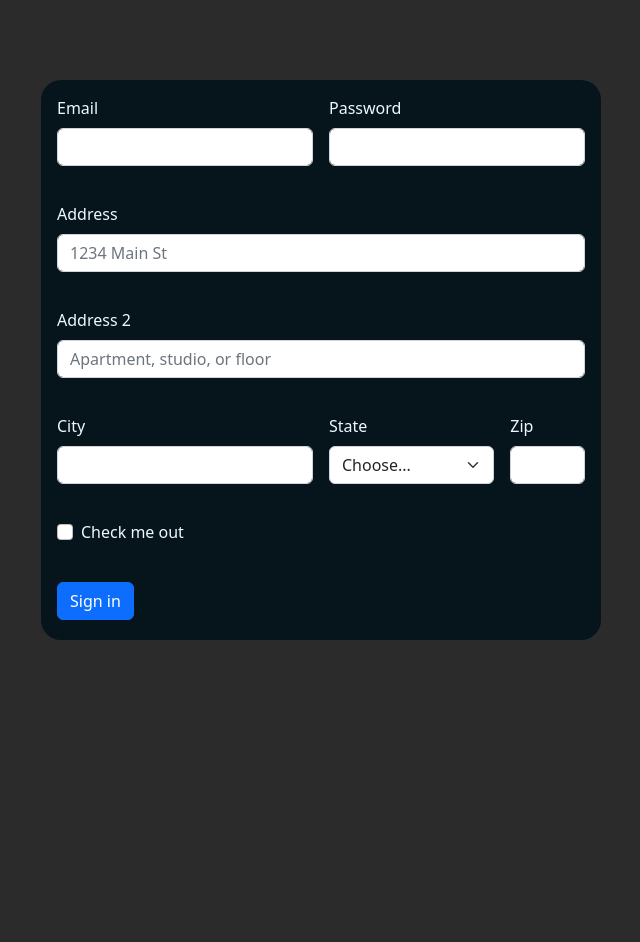
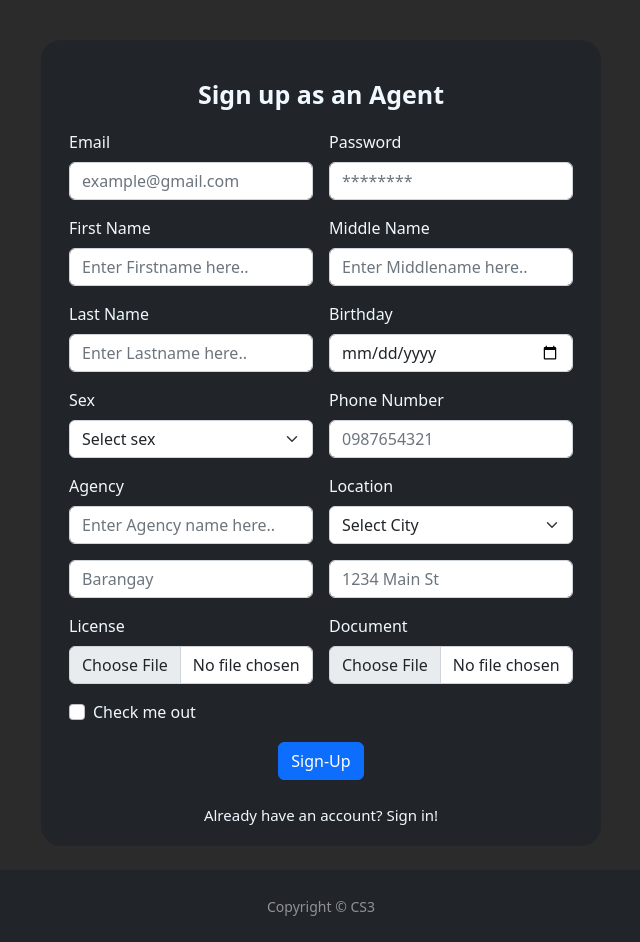
Before and after one commit to lbctorreverde/Ethits-RealEstate, a PHP site: page /signup.php in a window 1280 px wide. Shown: the part 56-998 px from the top of the page, without its empty margins (319-959 px from the left). Before the commit the page ends 696 px from the top, so only its background shows below. Run offline with PHP 8.4, Linux system fonts and the light colour scheme; some libraries are stand-ins or nearby versions.

Commit message:
fixed Reg-form layout

```diff
--- a/css/signup.css
+++ b/css/signup.css
@@ -7,22 +7,39 @@ body {
 }
 
 #signup-form {
-    position: absolute;
-    margin: 10vh auto auto auto;
+    position: relative;
+    margin: 5vh auto auto auto;
+    padding: 2.5vh;
     left: 0;
     right: 0;
     width: 70vh;
-    height: 70vh;
-    background-color:rgb(6, 21, 27);
+    background-color:#212529;
     color: aliceblue;
     border-radius: 20px;
 }
 
 @media screen and (max-width: 800px) {
   #signup-form {
-    margin: 2vh auto auto auto;
-    padding: 2vh 5vh 5vh 5vh;
-    height: 100vh;
+    margin: 3vh auto auto auto;
+    padding: 2.5vh 5vh 5vh 5vh;
+    width: 65vh;
 
   }
 }
+
+a {
+  color: aliceblue;
+	font-size: 15px;
+	text-decoration: none;
+	padding-top: 1vh;
+}
+
+.text-top {
+  color: aliceblue;
+  font-size: 25px;
+  font-weight: 600;
+}
+
+footer {
+  margin-top: 3vh;
+}
--- a/css/style.css
+++ b/css/style.css
@@ -22,5 +22,10 @@ section > h1 {
 }
 
 #intro-three {
-    background-color:rgb(239, 239, 239);
+
 }
+
+#sticky-footer {
+
+    padding-bottom: 50px;
+}
--- /dev/null
+++ b/footer.php
@@ -0,0 +1,5 @@
+<footer id="sticky-footer" class="flex-shrink-0 py-4 bg-dark text-white-50">
+    <div class=" text-center">
+        <small>Copyright &copy; CS3</small>
+    </div>
+</footer>
--- a/index.php
+++ b/index.php
@@ -16,7 +16,8 @@
         <h1>A roster of Real Estate Agents at your fingertips</h1>
         <h3>Hero subtitle example, replace with something remarkable</h3>
     </section>
-
 </body>
 
-</html>
+<?php
+    include_once 'footer.php';
+?>
--- a/navbarfresh.php
+++ b/navbarfresh.php
@@ -24,7 +24,7 @@
             </button>
             <div class="collapse navbar-collapse" id="navbarNav">
                 <ul class="navbar-nav ">
-<!--
+                    <!--
                     <li class="nav-item">
                         <a class="nav-link" href="#">Agents</a>
                     </li> -->
--- a/signup.php
+++ b/signup.php
@@ -1,5 +1,5 @@
 <?php
-include_once 'navbarfresh.php'
+include_once 'navbarfresh.php';
 ?>
 
 <style>
@@ -8,37 +8,81 @@ include_once 'navbarfresh.php'
 
 <div class="main-div">
     <div>
-        <form class="container-fluid row g-3" id="signup-form">
+        <form action="code.php" method="POST" class="container-fluid row g-3" id="signup-form">
+            <div class="text-top text-center">Sign up as an Agent</div>
             <div class="col-md-6">
                 <label for="inputEmail4" class="form-label">Email</label>
-                <input type="email" class="form-control" id="inputEmail4">
+                <input type="email" class="form-control" name="email" placeholder="example@gmail.com">
             </div>
             <div class="col-md-6">
                 <label for="inputPassword4" class="form-label">Password</label>
-                <input type="password" class="form-control" id="inputPassword4">
-            </div>
-            <div class="col-12">
-                <label for="inputAddress" class="form-label">Address</label>
-                <input type="text" class="form-control" id="inputAddress" placeholder="1234 Main St">
-            </div>
-            <div class="col-12">
-                <label for="inputAddress2" class="form-label">Address 2</label>
-                <input type="text" class="form-control" id="inputAddress2" placeholder="Apartment, studio, or floor">
+                <input type="password" class="form-control" name="password" placeholder="********">
             </div>
             <div class="col-md-6">
-                <label for="inputCity" class="form-label">City</label>
-                <input type="text" class="form-control" id="inputCity">
+                <label for="inputEmail4" class="form-label">First Name</label>
+                <input type="text" class="form-control" name="fname" placeholder="Enter Firstname here..">
             </div>
-            <div class="col-md-4">
-                <label for="inputState" class="form-label">State</label>
-                <select id="inputState" class="form-select">
-                    <option selected>Choose...</option>
-                    <option>...</option>
+            <div class="col-md-6">
+                <label for="inputEmail4" class="form-label">Middle Name</label>
+                <input type="text" class="form-control" name="mname" placeholder="Enter Middlename here..">
+            </div>
+            <div class="col-md-6">
+                <label for="inputEmail4" class="form-label">Last Name</label>
+                <input type="text" class="form-control" name="lname" placeholder="Enter Lastname here..">
+            </div>
+            <div class="col-md-6">
+                <label for="inputEmail4" class="form-label">Birthday</label>
+                <input type="date" class="form-control" name="bday">
+            </div>
+            <div class="col-md-6">
+                <label for="inputState" class="form-label">Sex</label>
+                <select class="form-select" name="sex" id="sex">
+                    <option value="" selected disabled>Select sex</option>
+                    <option value="Male">Male</option>
+                    <option value="Female">Female</option>
                 </select>
             </div>
-            <div class="col-md-2">
-                <label for="inputZip" class="form-label">Zip</label>
-                <input type="text" class="form-control" id="inputZip">
+            <div class="col-md-6">
+                <label for="inputEmail4" class="form-label">Phone Number</label>
+                <input type="text" class="form-control" name="contact" placeholder="0987654321">
+            </div>
+            <div class="col-md-6">
+                <label for="inputEmail4" class="form-label">Agency</label>
+                <input type="text" class="form-control" name="agency" placeholder="Enter Agency name here..">
+            </div>
+            <div class="col-md-6">
+                <label for="inputEmail4" class="form-label">Location</label>
+                <select class="form-select" name="city" id="city">
+                    <option value="" selected disabled>Select City</option>
+                    <option value="Abucay">Abucay</option>
+                    <option value="Bagac">Bagac</option>
+                    <option value="Balanga">Balanga</option>
+                    <option value="Dinalupihan">Dinalupihan</option>
+                    <option value="Hermosa">Hermosa</option>
+                    <option value="Limay">Limay</option>
+                    <option value="Mariveles">Mariveles</option>
+                    <option value="Morong">Morong</option>
+                    <option value="Orani">Orani</option>
+                    <option value="Orion">Orion</option>
+                    <option value="Pilar">Pilar</option>
+                    <option value="Samal">Samal</option>
+                </select>
+            </div>
+            <div class="col-6">
+                <input type="text" class="form-control" name="brgy" placeholder="Barangay">
+            </div>
+            <div class="col-6">
+                <input type="text" class="form-control" name="str" placeholder="1234 Main St">
+            </div>
+
+            <div class="col-md-6">
+                <label for="inputEmail4" class="form-label">License</label>
+                <input type="file" class="form-control" id="inputCity">
+            </div>
+
+            <div class="col-md-6">
+                <label for="inputEmail4" class="form-label">Document</label>
+                <input type="file" class="form-control" id="inputZip">
             </div>
             <div class="col-12">
                 <div class="form-check">
@@ -48,9 +92,18 @@ include_once 'navbarfresh.php'
                     </label>
                 </div>
             </div>
-            <div class="col-12">
-                <button type="submit" class="btn btn-primary">Sign in</button>
+            <div class="d-flex col-12 justify-content-center">
+                <button type="submit" name="btn_registerAgent" class="btn btn-primary">Sign-Up</button>
             </div>
+            <a class="text-center" href="login.php">Already have an account? Sign in!</a>
         </form>
+
     </div>
+
 </div>
+
+<footer id="sticky-footer" class="flex-shrink-0 py-4 bg-dark text-white-50">
+    <div class=" text-center">
+        <small>Copyright &copy; CS3</small>
+    </div>
+</footer>
```
Also changed, not shown: css/login.css (+19 -0 lines), css/signupUser.css (added, +42 -0 lines), headerauth.php (added, +39 -0 lines), login.php (+14 -0 lines), signupUser.php (added, +95 -0 lines).
